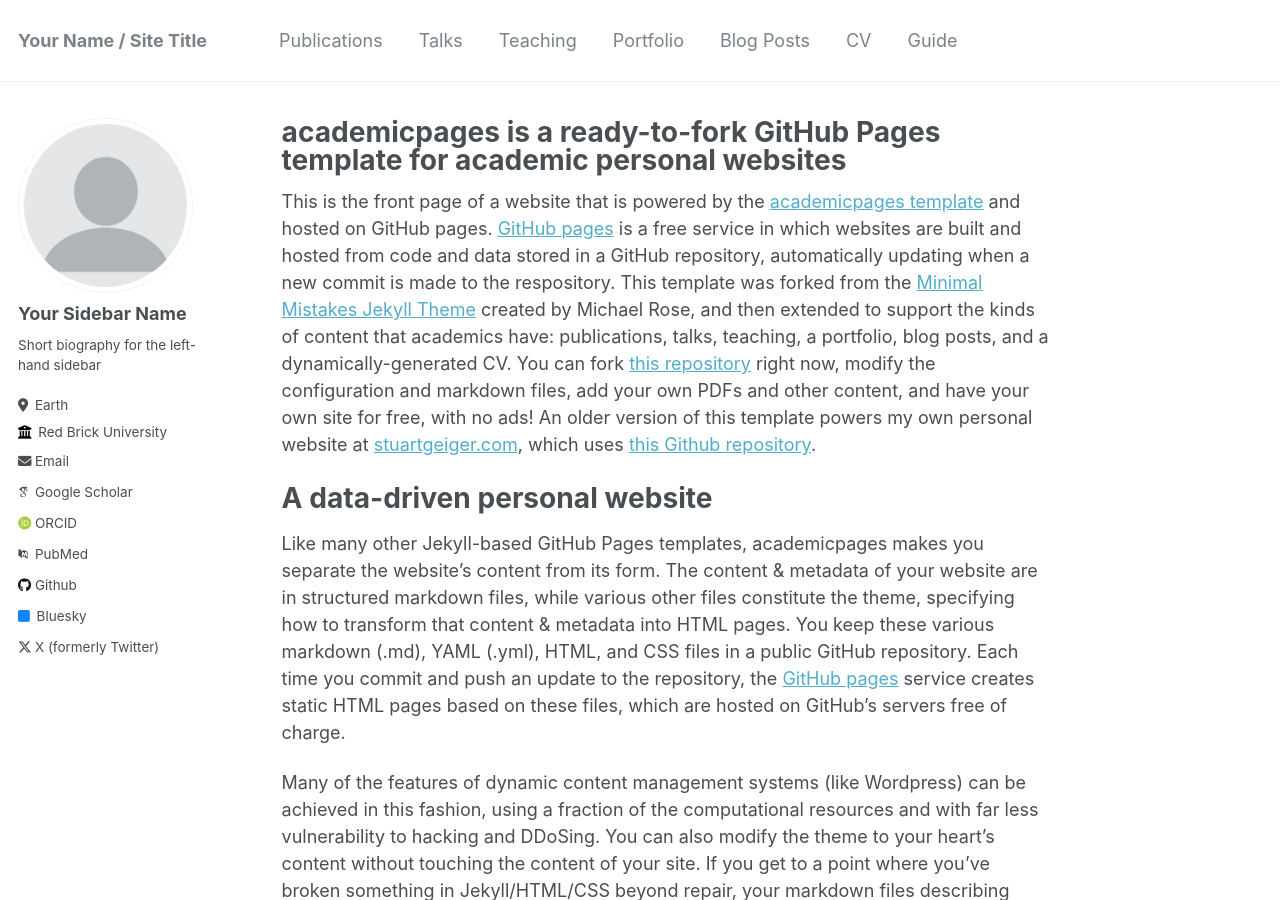
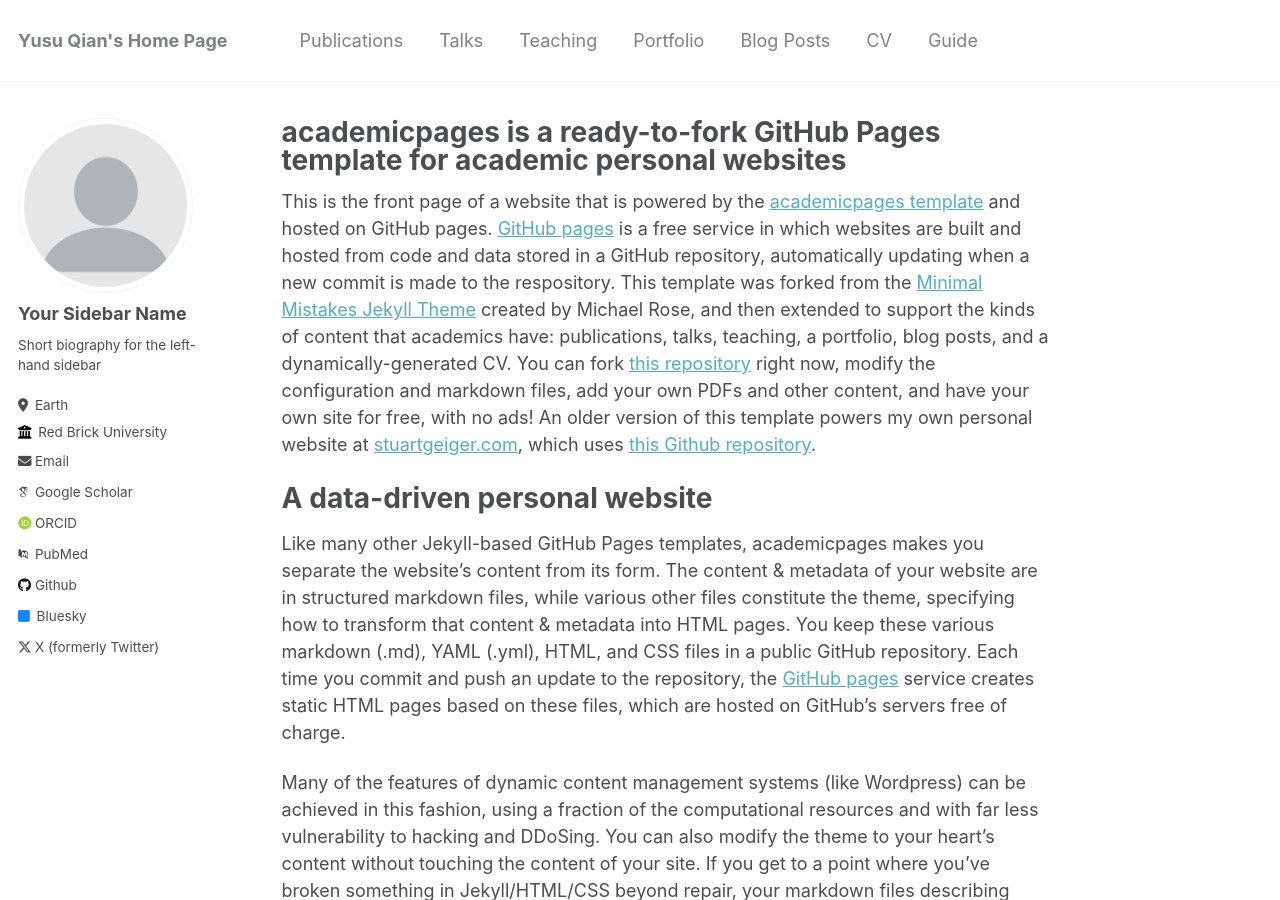
Before and after one commit to sueqian6/sueqian6.github.io, a Jekyll site: the page built from _pages/about.md, in a window 1280 px wide and 900 px high. Built offline with Jekyll 4.4.1, drawn with Linux system fonts in a browser that asks for light colours; some web fonts are replaced; some of the changed text lies outside the part shown.

Commit message:
Update _config.yml

```diff
--- a/_config.yml
+++ b/_config.yml
@@ -8,13 +8,13 @@
 
 # Basic Site Settings
 locale                   : "en-US"
-title                    : "Your Name / Site Title"
+title                    : "Yusu Qian's Home Page"
 title_separator          : "-"
-name                     : &name "Your Name"
-description              : &description "personal description"
-url                      : https://academicpages.github.io # the base hostname & protocol for your site e.g. "https://mmistakes.github.io"
+name                     : &name "Yusu Qian"
+description              : &description "Multimodal LLM Research at Apple Inc"
+url                      : https://sueqian6.github.io # the base hostname & protocol for your site e.g. "https://mmistakes.github.io"
 baseurl                  : "" # the subpath of your site, e.g. "/blog"
-repository               : "academicpages/academicpages.github.io"
+repository               : "sueqian6/sueqian6.github.io"
 
 # Site Author - The following control what appear as part of the author content on the side bar.
 #               If a field is blank the icon and link will not appear, otherwise it will be shown.
```
